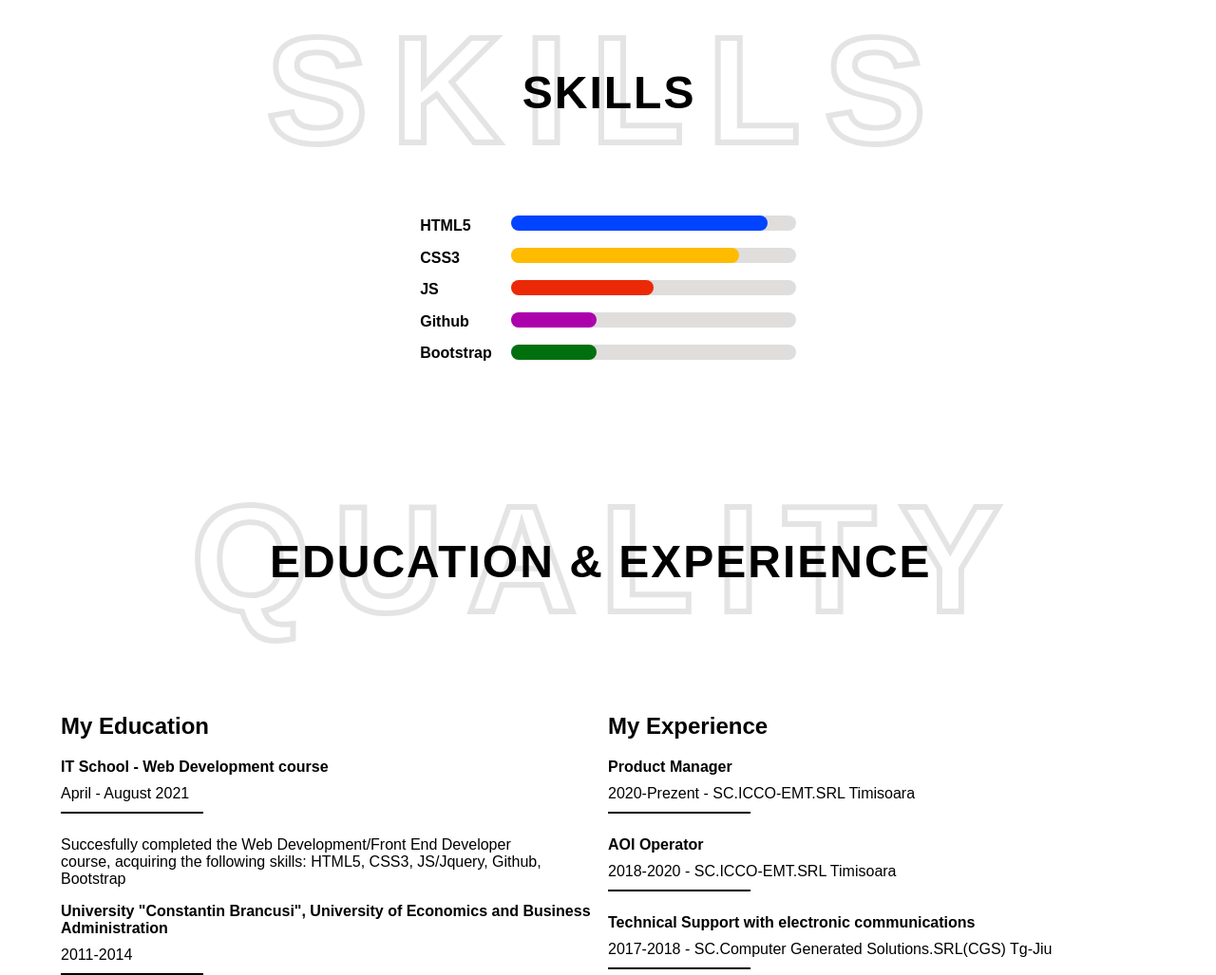
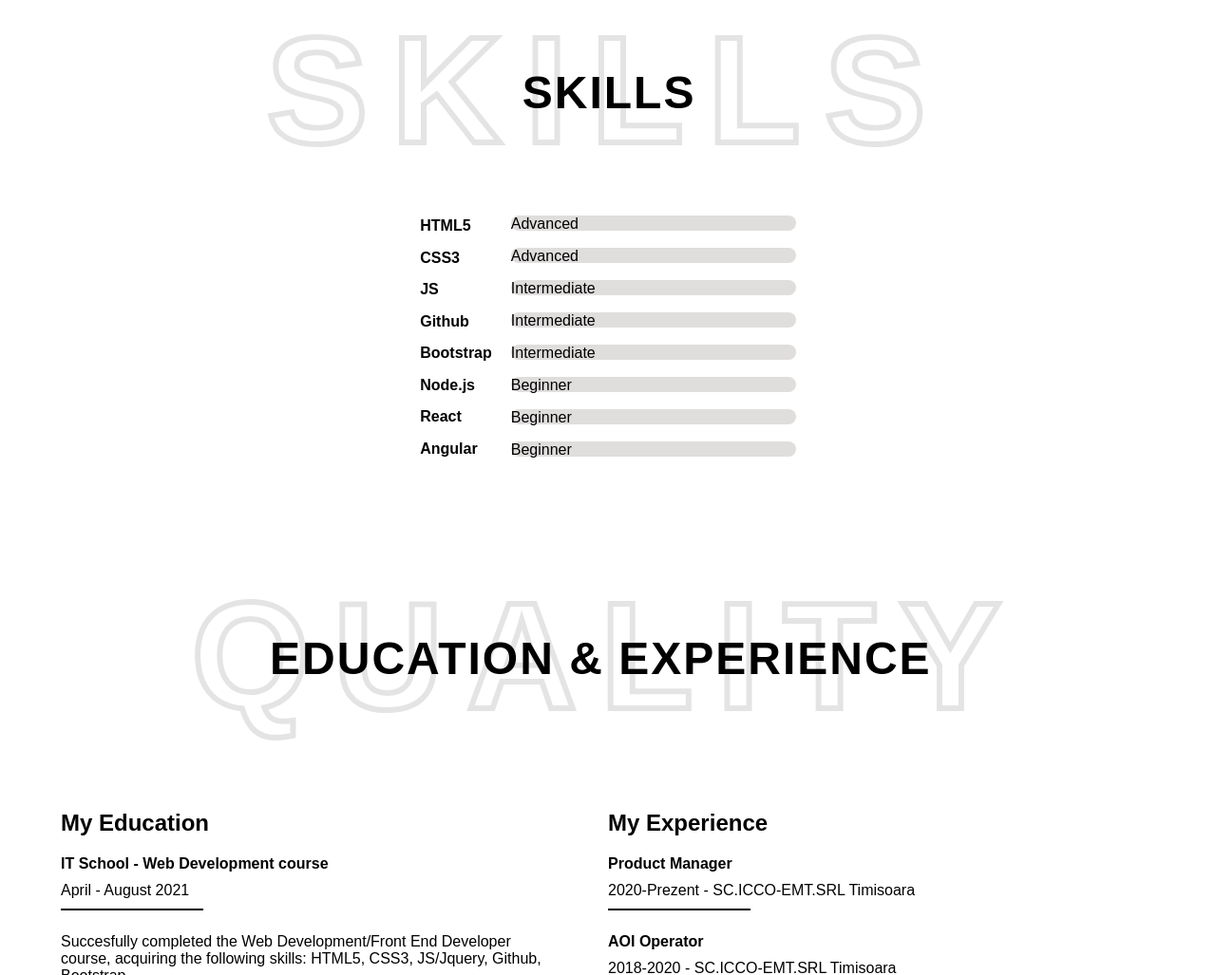
Before and after one commit to silviu03/Personal-site, a plain HTML site: page index.html in a window 1280 px wide. Shown: the part 1116-2143 px from the top of the page at 95% size. Drawn offline with Linux system fonts and the light colour scheme.

Commit message:
Update index.html

```diff
--- a/index.html
+++ b/index.html
@@ -93,23 +93,35 @@
                     <span>JS</span>
                     <span>Github</span>
                     <span>Bootstrap</span>
+                    <span>Node.js</span>
+                    <span>React</span>
+                    <span>Angular</span>
                 </div>
                 <div class="percentage">
                     <div>
-                        <div class="HTML5 percentage-line"></div>
+                        <!-- <div class="HTML5 percentage-line"></div> -->
+                        <div>Advanced </div>
+
                     </div>
                     <div>
-                        <div class="CSS3 percentage-line"></div>
+                        <!-- <div class="CSS3 percentage-line"></div> -->
+                        <div>Advanced</div>
                     </div>
                     <div>
-                        <div class="JS percentage-line"></div>
+                        <!-- <div class="JS percentage-line"></div> -->
+                        <div>Intermediate</div>
                     </div>
                     <div>
-                        <div class="Github percentage-line"></div>
+                        <!-- <div class="Github percentage-line"></div> -->
+                        <div>Intermediate</div>
                     </div>
                     <div>
-                        <div class="Bootstrap percentage-line"></div>
+                        <!-- <div class="Bootstrap percentage-line"></div> -->
+                        <div>Intermediate</div>
                     </div>
+                    <div><div>Beginner</div></div>
+                    <div><div>Beginner</div></div>
+                    <div><div>Beginner</div></div>
                 </div>
             </div>
         </section>
```
